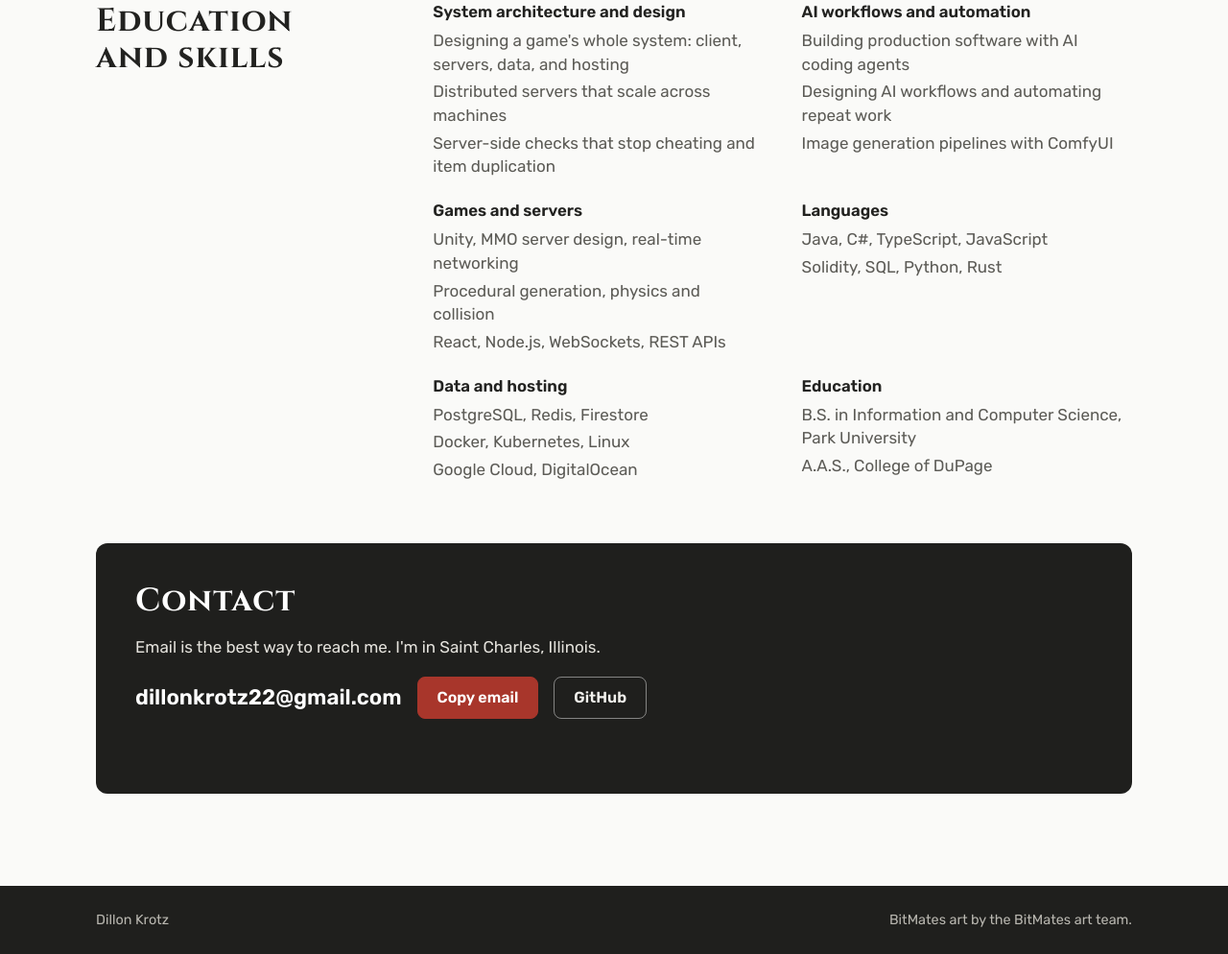
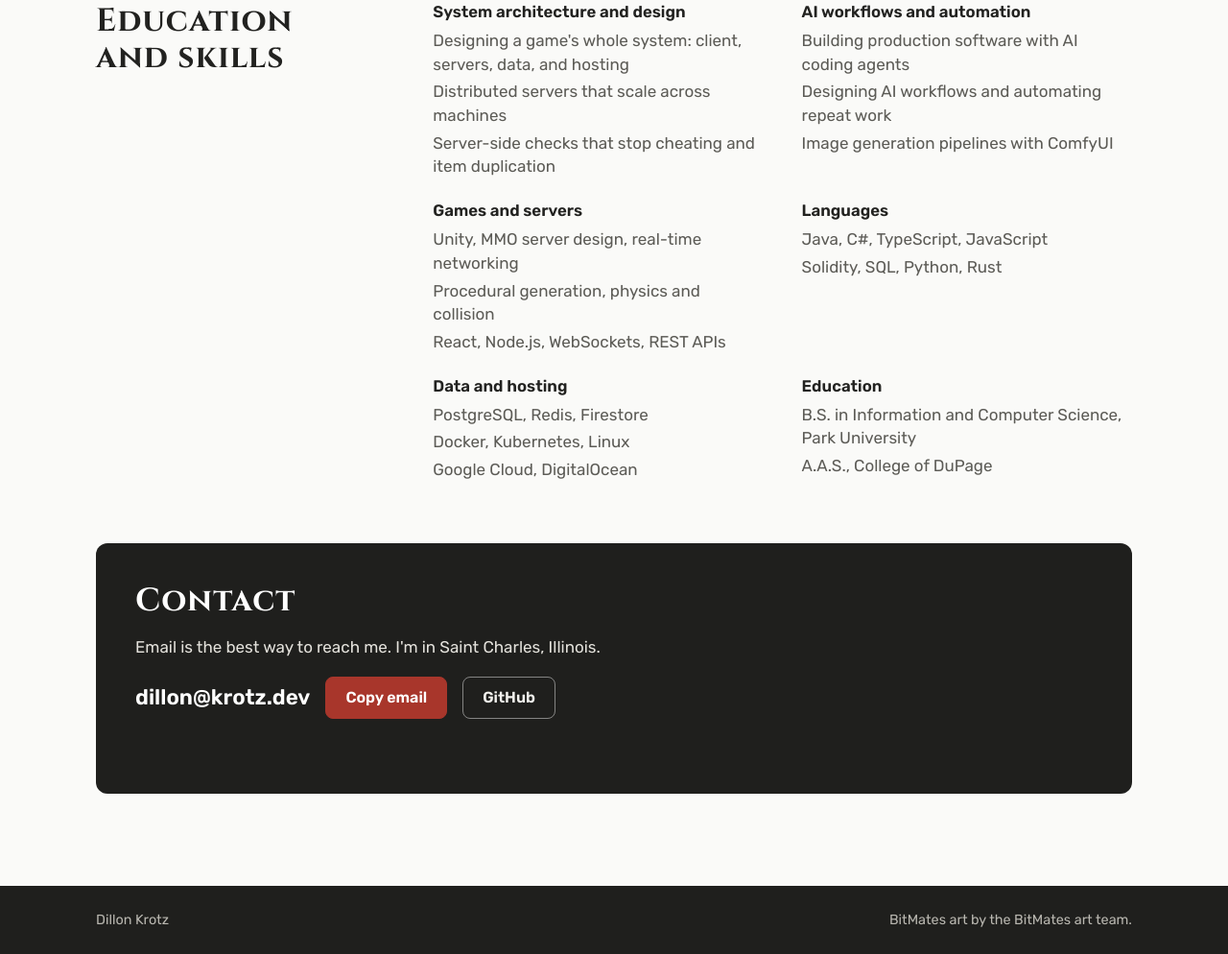
Before and after one commit to KrotzBotz/KrotzBotz.github.io, a plain HTML site: page index.html in a window 1280 px wide. Shown: the part 8658-9652 px from the top of the page at 96% size. Drawn offline with Linux system fonts and the light colour scheme.

Commit message:
Show dillon@krotz.dev as the contact address
Co-Authored-By: Claude Fable 5.2 <noreply@anthropic.com>

```diff
--- a/index.html
+++ b/index.html
@@ -548,7 +548,7 @@ footer a { color: #DCDAD3; }
           <h2>Contact</h2>
           <p>Email is the best way to reach me. I'm in Saint Charles, Illinois.</p>
           <div class="mail">
-            <span class="addr" id="email">dillonkrotz22@gmail.com</span>
+            <span class="addr" id="email">dillon@krotz.dev</span>
             <button class="btn" id="copy-email" type="button">Copy email</button>
             <a class="btn ghost" href="https://github.com/KrotzBotz" target="_blank" rel="noopener">GitHub</a>
           </div>
```
